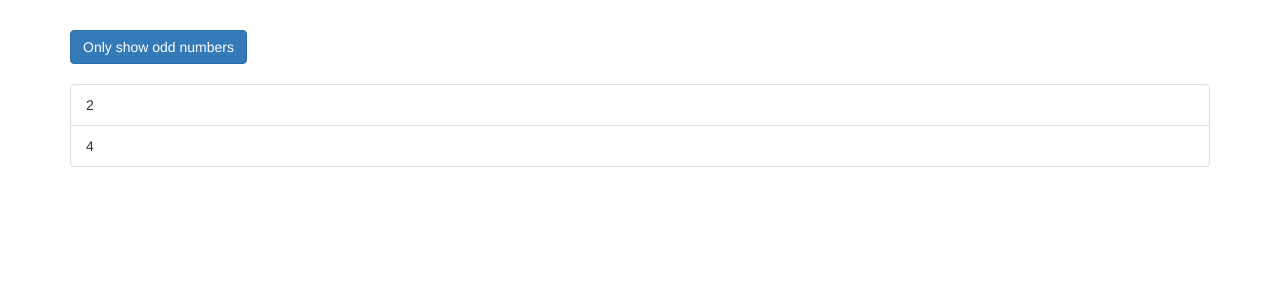
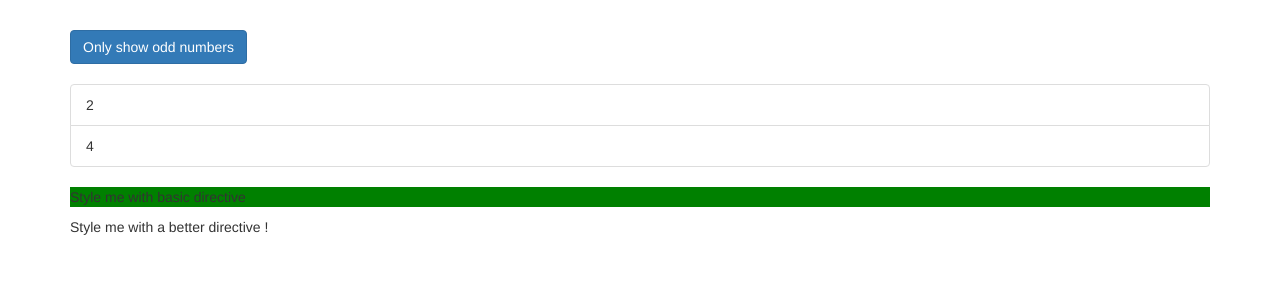
Before and after one commit to rahulchanglani/angular4-directives, an Angular app: page / in a window 1280 px wide. Shown: the top 300 px of the page. Built offline with nearby package versions, Linux system fonts and the light colour scheme.

Commit message:
basic directive

```diff
--- a/src/app/app.component.html
+++ b/src/app/app.component.html
@@ -25,6 +25,8 @@
           </li>
         </div>
       </ul>
+      <p appBasicHighlight>Style me with basic directive</p>
+      <p appBetterHighlight>Style me with a better directive !</p>
       <!-- <ng-template [ngIf]="onlyOdd">
         <p>Only odd</p>
       </ng-template> -->
--- a/src/app/app.module.ts
+++ b/src/app/app.module.ts
@@ -4,10 +4,12 @@ import { FormsModule } from '@angular/forms';
 import { HttpModule } from '@angular/http';
 
 import { AppComponent } from './app.component';
+import { BasicHighlightDirective } from './basic-highlight/basic-highlight.directive';
 
 @NgModule({
   declarations: [
-    AppComponent
+    AppComponent,
+    BasicHighlightDirective
   ],
   imports: [
     BrowserModule,
--- /dev/null
+++ b/src/app/basic-highlight/basic-highlight.directive.ts
@@ -0,0 +1,15 @@
+import { Directive, ElementRef, OnInit } from '@angular/core';
+
+@Directive({
+  selector: '[appBasicHighlight]'
+})
+export class BasicHighlightDirective implements OnInit {
+
+  constructor(private elementRef: ElementRef) { }
+
+  ngOnInit() {
+    //Called after the constructor, initializing input properties, and the first call to ngOnChanges.
+    //Add 'implements OnInit' to the class.
+    this.elementRef.nativeElement.style.backgroundColor = 'green';
+  }
+}
```
Also changed, not shown: notes.txt.
